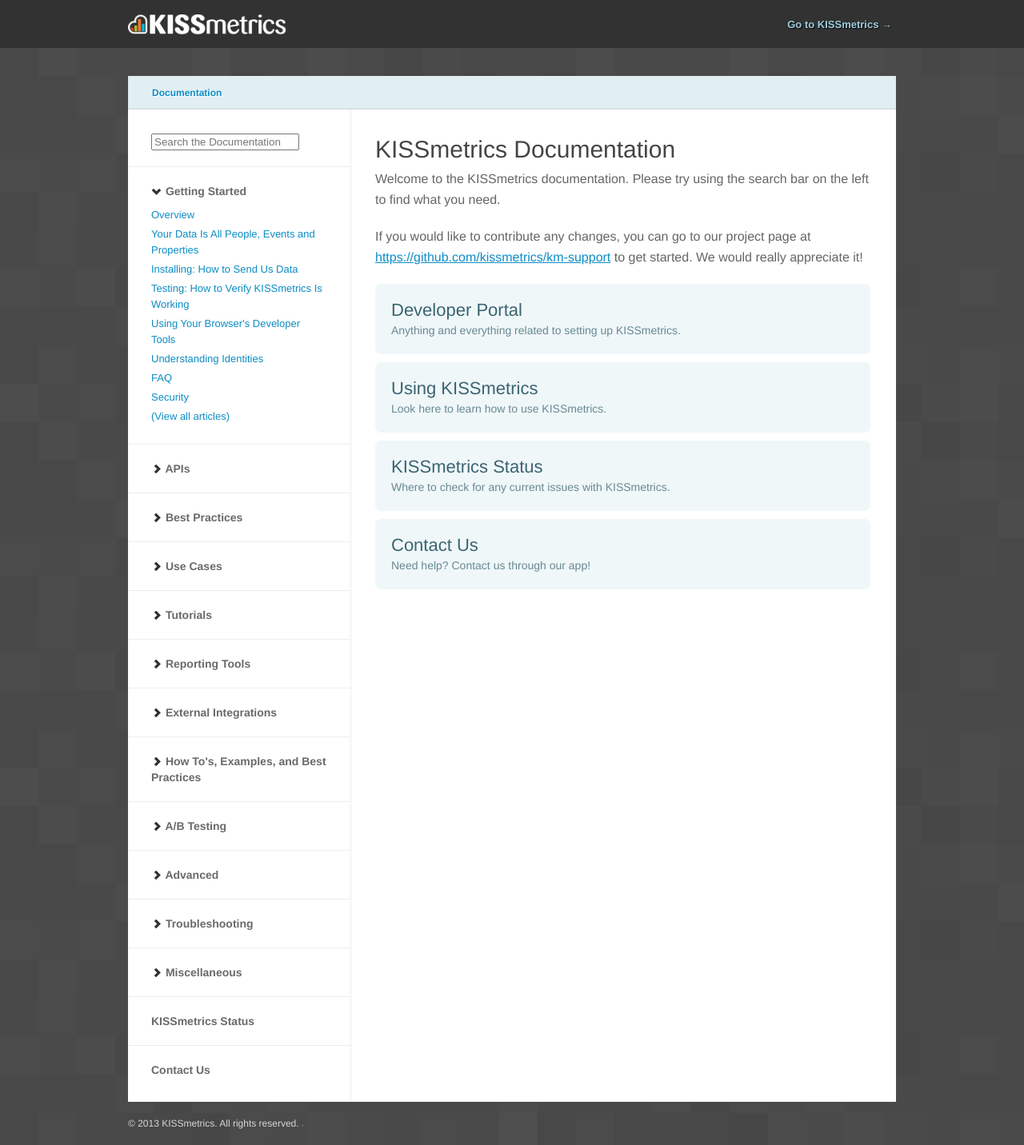
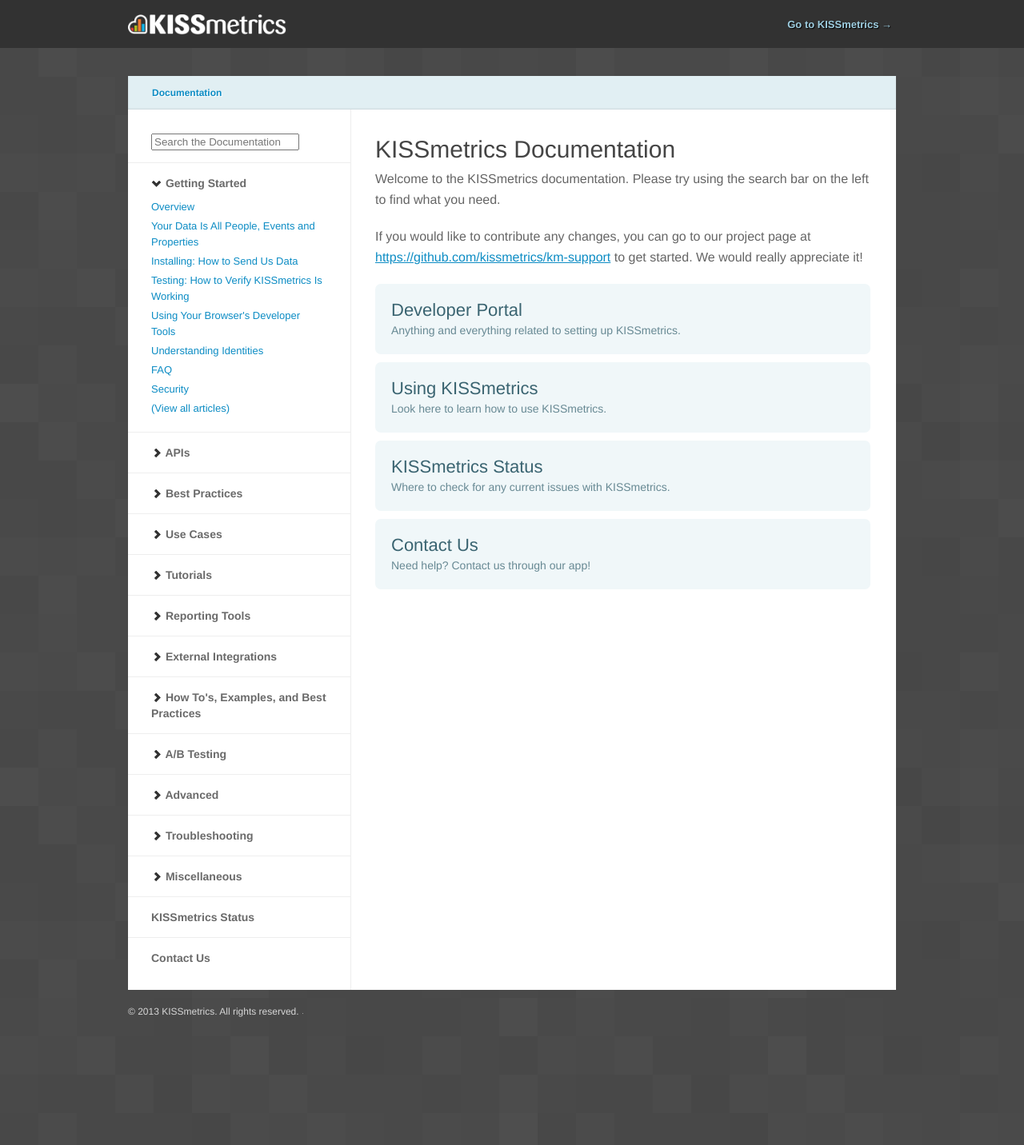
Before and after one commit to kissmetrics/km-support, a Jekyll site: the page built from index.html, in a window 1280 px wide. Shown: the whole page at 80% size. Built offline with Jekyll 4.4.1, drawn with Linux system fonts in a browser that asks for light colours; nearby versions of some CDN libraries; Markdown is read by kramdown in place of the engine named in the settings; a script that is not in the unit is left out; comment, search, counter and statistics services are not loaded; after the commit the page ends 1292 px from its top, so only the background shows below that.

Commit message:
Squashing <li> padding.

```diff
--- a/css/screen.css
+++ b/css/screen.css
@@ -264,8 +264,8 @@
   display: block;
   font-size: 14px;
   font-weight: bold;
-  margin: 20px -30px 0 -30px;
-  padding: 20px 30px 0 30px;
+  margin: 15px -30px 0 -30px;
+  padding: 15px 30px 0 30px;
 }
 .side ul li a {
   color: #6a6a6a;
```
